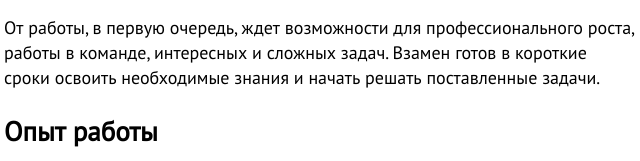
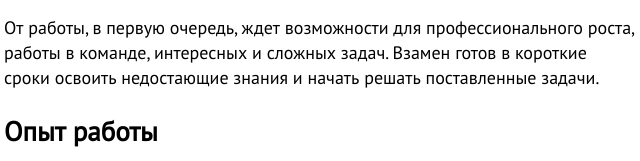
Before and after one commit to alexpanchuk/alexpanchuk.github.io, a plain HTML site: page summary/index.html in a window 1280 px wide. Shown: the part 499-660 px from the top of the page, 456-1096 px from the left. Drawn offline with Linux system fonts and the light colour scheme.

Commit message:
change about text

```diff
--- a/summary/index.html
+++ b/summary/index.html
@@ -312,7 +312,7 @@
           в&nbsp;
           <a target="_blank" href="https://htmlacademy.ru/">HTML Academy</a>.</p>
         <p class="about__text">От&nbsp;работы, в&nbsp;первую очередь, ждет возможности для профессионального роста, работы в&nbsp;команде, интересных
-          и&nbsp;сложных задач. Взамен готов в короткие сроки освоить необходимые знания и начать решать поставленные задачи.</p>
+          и&nbsp;сложных задач. Взамен готов в короткие сроки освоить недостающие знания и начать решать поставленные задачи.</p>
       </section>
       <!-- end of about -->
 
```
